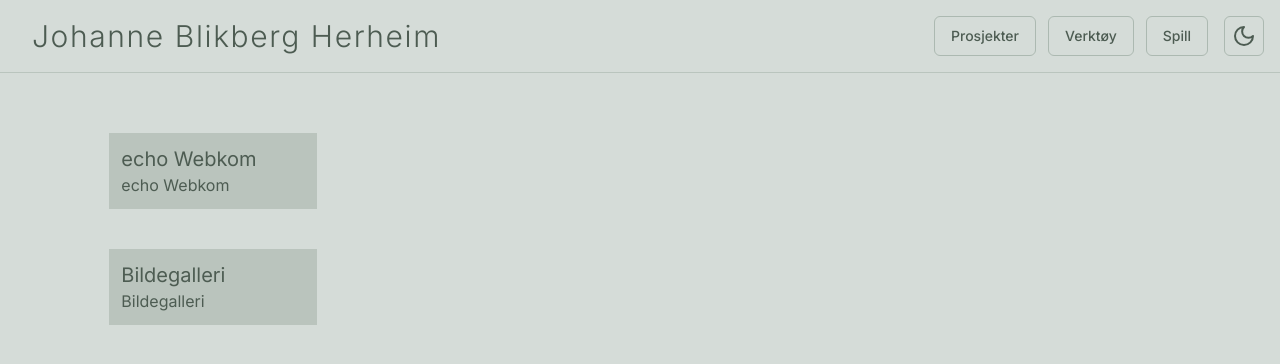
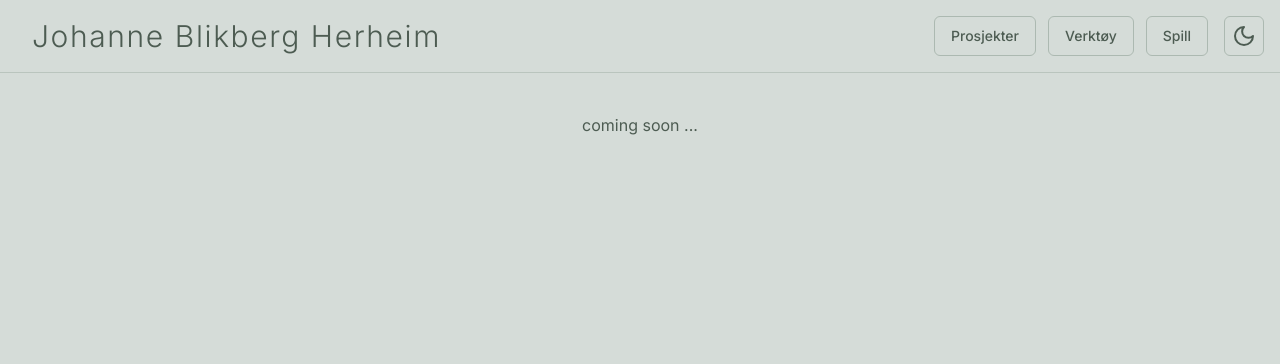
Before and after one commit to johanneherheim/personal-website, a Next.js app: page /projects in a window 1280 px wide. Shown: the top 364 px of the page. Built offline with nearby package versions, Linux system fonts and the light colour scheme.

Commit message:
small føkup

```diff
--- a/src/app/projects/page.tsx
+++ b/src/app/projects/page.tsx
@@ -1,42 +1,7 @@
-import Link from "next/link";
-import React from "react";
-
-export const projects = [
-  {
-    title: "echo Webkom",
-    link: "https://beta.echo-webkom.no",
-    description: "Undergruppe i linjeforeningen echo drifter nettsidene til echo"
-  },
-  {
-    title: "Bildegalleri",
-    link: "johannesbilder.vercel.app",
-  },
-  /* {
-    title: "Pokedex",
-    link: "/pokedex",
-  }, */
-];
-
-export function ProjectCard({ title, link }: { title: string; link: string }) {
-  return (
-    <div className="bg-secondary p-3 m-5 w-52">
-      <h3>{title}</h3>
-      <Link href={link}>{title}</Link>
-    </div>
-  );
-}
+import React from 'react'
 
 export default function ProjectPage() {
   return (
-    <div className=" w-screen h-2/3 sm:w-1/3">
-      <div>
-
-      {projects.map((p) => (
-        <div key={p.title} className="flex justify-center">
-          <ProjectCard title={p.title} link={p.link} />
-        </div>
-      ))}
-      </div>
-    </div>
-  );
+    <div className='flex mx-auto justify-center'>coming soon ...</div>
+  )
 }
```
